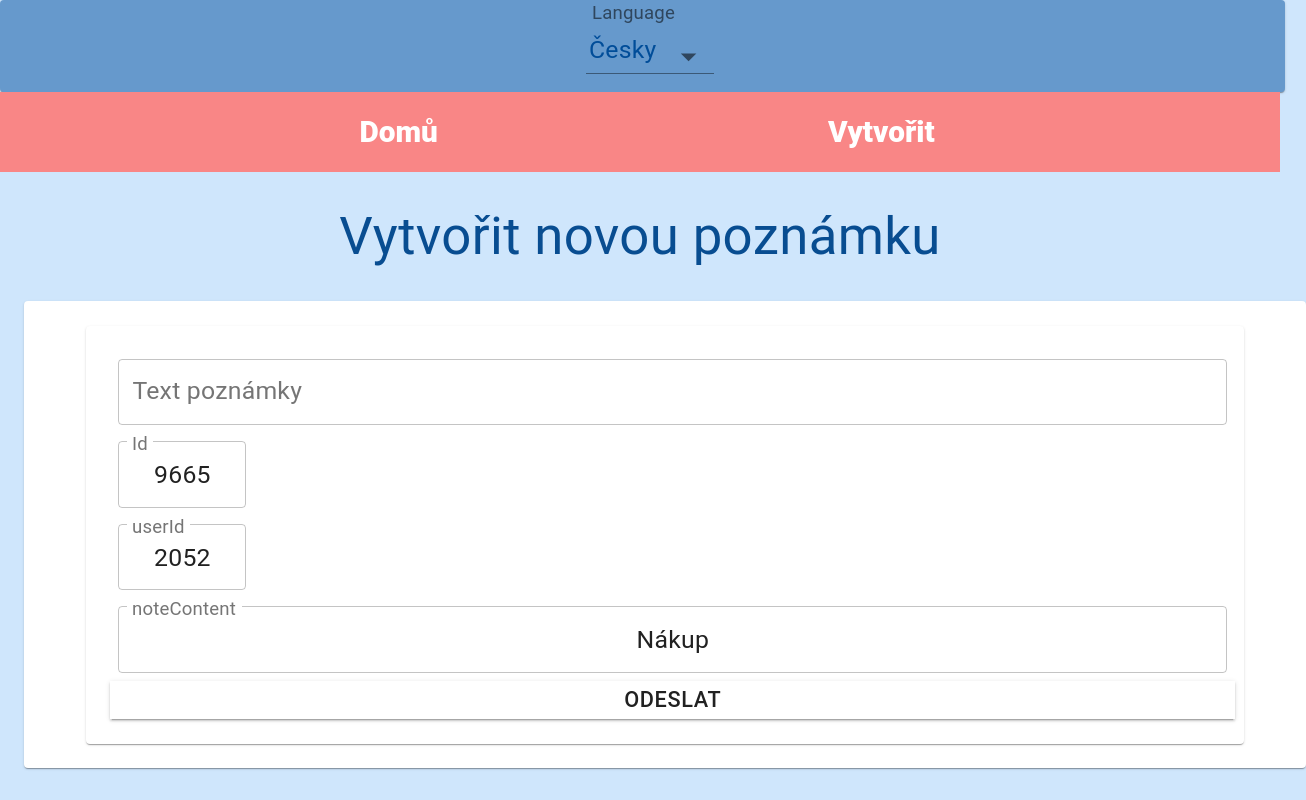
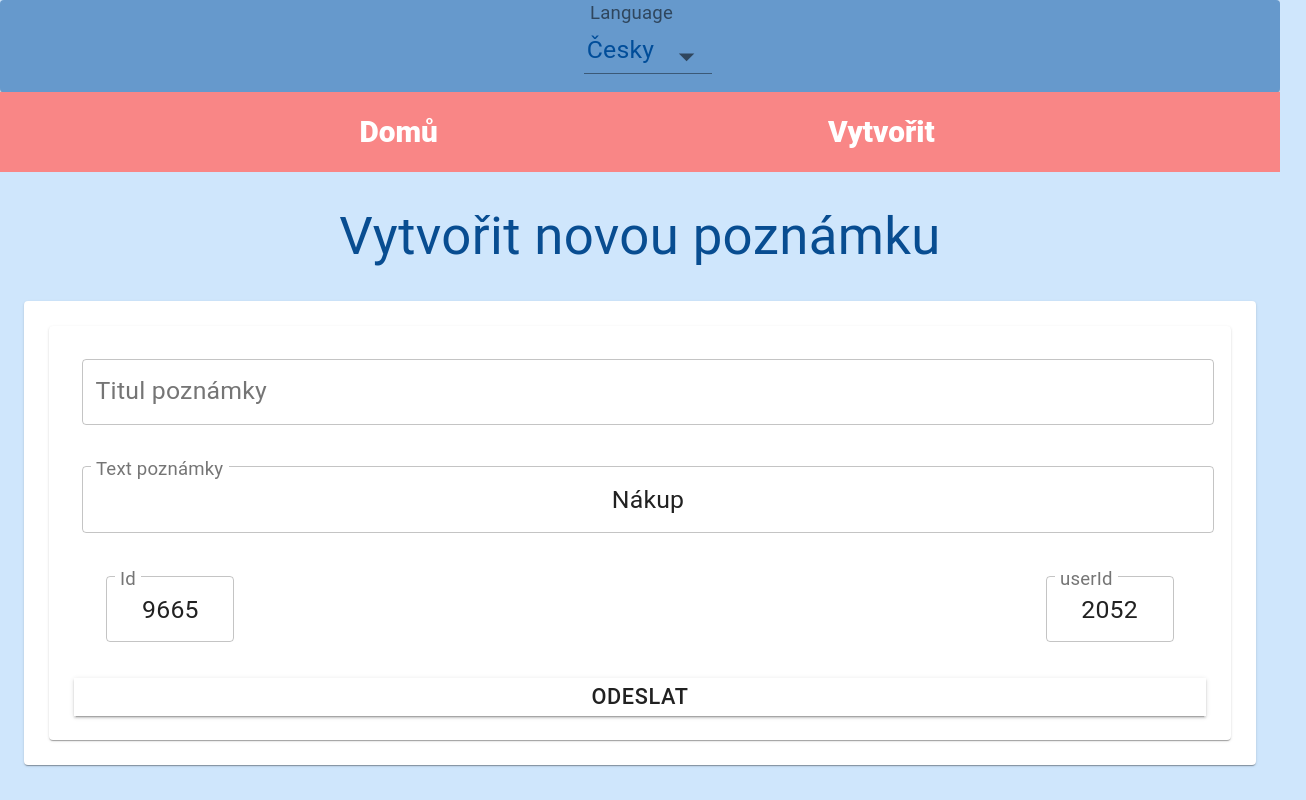
Before and after one commit to andrewtomanek/json-rest-api, a React app: page /create in a window 1280 px wide. Shown: the whole page, 1306 px wide, since content can reach past the window. Built offline with nearby package versions, Linux system fonts and the light colour scheme.

Commit message:
fixed imputs styling
implemented put post

```diff
--- a/src/components/Edit.tsx
+++ b/src/components/Edit.tsx
@@ -1,5 +1,4 @@
 import * as React from "react";
-import Typography from "@material-ui/core/Typography";
 import TextField from "@material-ui/core/TextField";
 import { makeStyles } from "@material-ui/core/styles";
 import Button from "@material-ui/core/Button";
@@ -21,17 +20,13 @@ const InputWrap = styled(Card)`
   justify-content: flex-start;
   padding: 1rem;
   margin: auto;
-  width: 90%;
-  height: 90%;
 `;
 
-const ButtonPanel = styled(Card)`
-  display: flex;
-  flex-flow: row wrap;
-  justify-content: space-evenly;
-  padding: 1rem;
-  margin: auto;
-  width: 90%;
+const IdWrap = styled.div`
+  display: grid;
+  grid-auto-flow: column;
+  justify-content: space-between;
+  padding: 0.1rem 1rem;
 `;
 
 const useStyles = makeStyles((theme) => ({
@@ -40,11 +35,24 @@ const useStyles = makeStyles((theme) => ({
       width: "100%",
       height: "90%",
     },
+    "& .MuiPaper-elevation1"
+    : {
+      boxShadow: "none"
+    },
   },
   textInput: {
     margin: theme.spacing(1),
     width: "90%",
     height: "80%",
+  },
+  numberInput: {
+    "& .MuiInputBase-input": {
+      textAlign: "center",
+      width: "10vw",
+    },
+    "& .MuiInputBase-root": {
+      width: "10vw",
+    },
   },
 }));
 
@@ -55,20 +63,33 @@ const Edit: React.FunctionComponent<EditProps> = ({
 }) => {
   const contextValue = React.useContext(LangContext);
   const classes = useStyles();
+  const [noteId, setNoteId] = React.useState(note.id);
   const [noteTitle, setNoteTitle] = React.useState(note.title);
-  /*  const [noteContent, setNoteContent] = React.useState(note.body);
-  const [userId, setUserId] = React.useState(note.userId); */
+  const [noteContent, setNoteContent] = React.useState(note.body);
+  const [userId, setUserId] = React.useState(note.userId);
+
+  const handleIdChange = (event: any) => {
+    setNoteId(event.target.value);
+  };
 
   const handleChange = (event: any) => {
     setNoteTitle(event.target.value);
   };
 
-  const pickNote = (note: NoteObject) => {
+  const handleNoteContentChange = (event: any) => {
+    setNoteContent(event.target.value);
+  };
+
+  const handleUserIdChange = (event: any) => {
+    setUserId(event.target.value);
+  };
+
+  const pickNote = () => {
     editNote({
-      id: note.id,
+      id: noteId,
       title: noteTitle,
-      body: note.body,
-      userId: note.userId,
+      body: noteContent,
+      userId: userId,
     });
   };
 
@@ -80,31 +101,51 @@ const Edit: React.FunctionComponent<EditProps> = ({
           label={langData[contextValue].postLabel}
           value={noteTitle}
           onChange={(e) => handleChange(e)}
-          id="outlined-multiline-static"
+          id="noteId"
+                    variant="outlined"
+        />
+        <TextField
+          className={classes.textInput}
+          id="noteContent"
+          label={langData[contextValue].postContent}
+          value={noteContent}
+          onChange={handleNoteContentChange}
           multiline
-          rows="8"
+          rows="6"
           variant="outlined"
         />
-        <ButtonPanel>
+        <IdWrap>
+          <TextField
+            className={classes.numberInput}
+            id="Id"
+            label="Id"
+            value={noteId}
+            onChange={handleIdChange}
+            variant="outlined"
+          />
           <Button
             variant="contained"
             color="secondary"
-            onClick={() => pickNote(note)}
+            onClick={() => pickNote()}
           >
             {langData[contextValue].editButton}
           </Button>
-          <Typography variant="h6" gutterBottom>
-            Id:
-            {note.id}
-          </Typography>
-          <Button
+                <Button
             variant="contained"
             color="secondary"
             onClick={() => deletePickedNote(note.id)}
           >
             {langData[contextValue].deleteButton}
           </Button>
-        </ButtonPanel>
+          <TextField
+            className={classes.numberInput}
+            id="userId"
+            label="userId"
+            value={userId}
+            onChange={handleUserIdChange}
+            variant="outlined"
+          />
+        </IdWrap>
       </InputWrap>
     </form>
   );
--- a/src/components/Input.tsx
+++ b/src/components/Input.tsx
@@ -13,13 +13,19 @@ interface InputProps {
 }
 
 const InputWrap = styled(Card)`
-  display: flex;
-  flex-flow: column wrap;
-  justify-content: space-around;
+  display: grid;
+  grid-gap: 1rem;
+  grid-auto-flow: row;
+  justify-content: stretch;
   padding: 1rem;
   margin: auto;
-  width: 90%;
-  height: "100%";
+`;
+
+const IdWrap = styled.div`
+  display: grid;
+  grid-auto-flow: column;
+  justify-content: space-between;
+  padding: 0.1rem 1rem;
 `;
 
 const useStyles = makeStyles((theme) => ({
@@ -102,13 +108,22 @@ const Input: React.FunctionComponent<InputProps> = ({ createNote }) => {
           variant="outlined"
         />
         <TextField
+          className={classes.textInput}
+          id="noteContent"
+          label={langData[contextValue].postContent}
+          value={noteContent}
+          onChange={handleNoteContentChange}
+          variant="outlined"
+        />
+        <IdWrap>
+          <TextField
             className={classes.numberInput}
             id="Id"
             label="Id"
             value={noteId}
             onChange={handleIdChange}
             variant="outlined"
-        />{" "}
+          />
           <TextField
             className={classes.numberInput}
             id="userId"
@@ -116,15 +131,8 @@ const Input: React.FunctionComponent<InputProps> = ({ createNote }) => {
             value={userId}
             onChange={handleUserIdChange}
             variant="outlined"
-        />{" "}
-        <TextField
-          className={classes.textInput}
-          id="noteContent"
-          label="noteContent"
-          value={noteContent}
-          onChange={handleNoteContentChange}
-          variant="outlined"
           />
+        </IdWrap>
         <Button variant="contained" color="primary" onClick={addNote}>
           {langData[contextValue].postButton}
         </Button>
--- a/src/context/languageData.ts
+++ b/src/context/languageData.ts
@@ -3,6 +3,7 @@ export interface LanguageStrings {
   createHeader: string;
   defaultText: string;
   postLabel: string;
+  postContent: string;
   homeButton: string;
   createRoute: string;
   postButton: string;
@@ -19,7 +20,8 @@ export const langData: {
     header: "Poznámky",
     createHeader: "Vytvořit novou poznámku",
     defaultText: "Nákup",
-    postLabel: "Text poznámky",
+    postLabel: "Titul poznámky",
+    postContent: "Text poznámky",
     homeButton: "Domů",
     createRoute: "Vytvořit",
     postButton: "Odeslat",
@@ -32,7 +34,8 @@ export const langData: {
     header: "Notes",
     createHeader: "Create new note",
     defaultText: "Go shopping",
-    postLabel: "Note content",
+    postLabel: "Note title",
+    postContent: "Note content",
     homeButton: "Home",
     createRoute: "Create",
     postButton: "Post",
@@ -46,6 +49,7 @@ export const langData: {
     createHeader: "творить заметки",
     defaultText: "магазин ",
     postLabel: "заметки Суть",
+    postContent: "заметки Суть",
     homeButton: "дома ",
     createRoute: "творить",
     postButton: "послать",
--- a/src/theme/globalStyle.ts
+++ b/src/theme/globalStyle.ts
@@ -5,6 +5,11 @@ const GlobalStyle = createGlobalStyle`
   --red: hsla(0, 40%, 40%, 1);
   --grey: hsla(360, 0%, 80%, 1);
   font-size: calc(1vw + 1vh + 0.5vmin);
+  box-sizing: border-box;
+}
+
+* {
+  box-sizing: border-box;
 }
 
 html {
```
Also changed, not shown: src/services/sagaService.ts (+6 -7 lines). Lines whose indentation alone changed are shown as unchanged.
